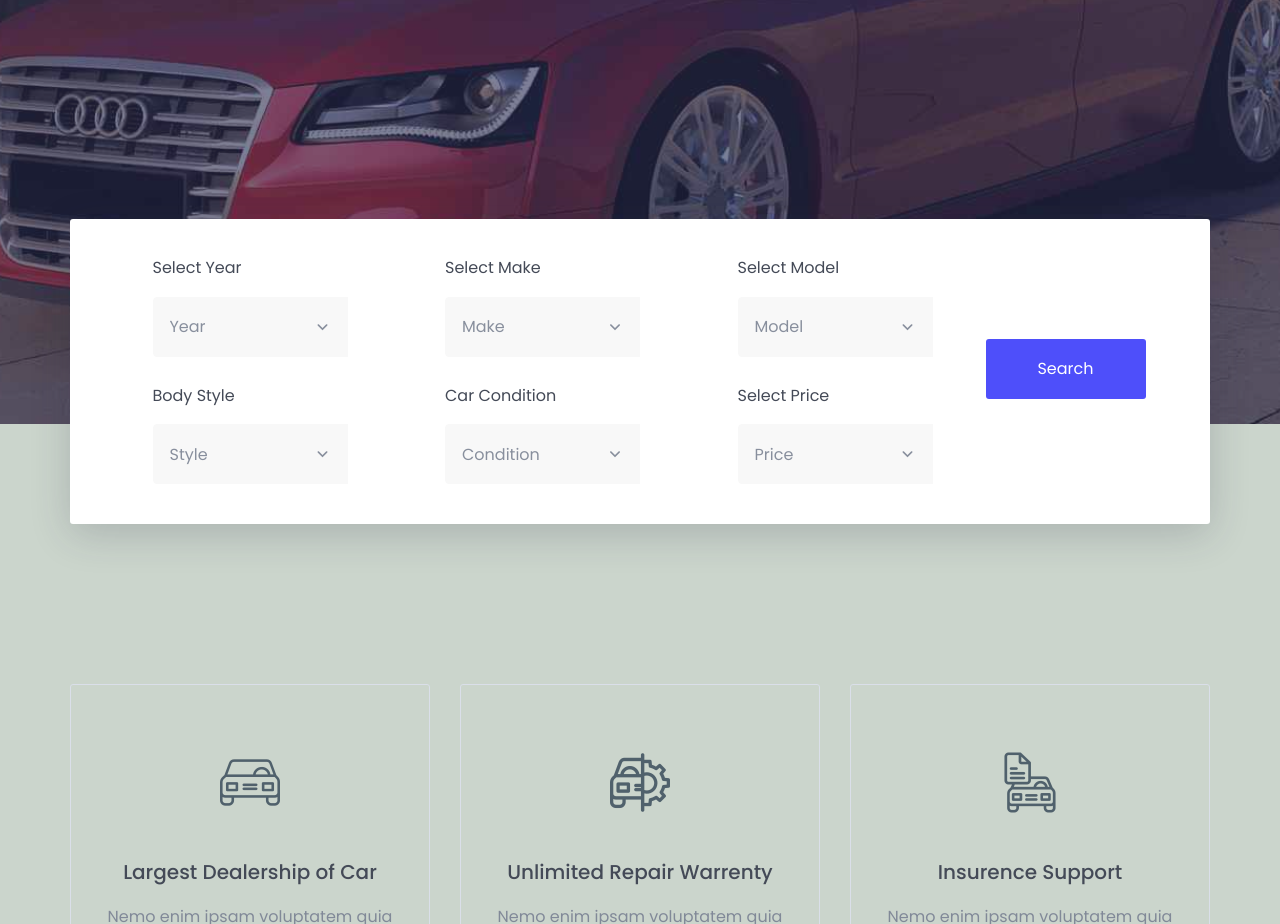
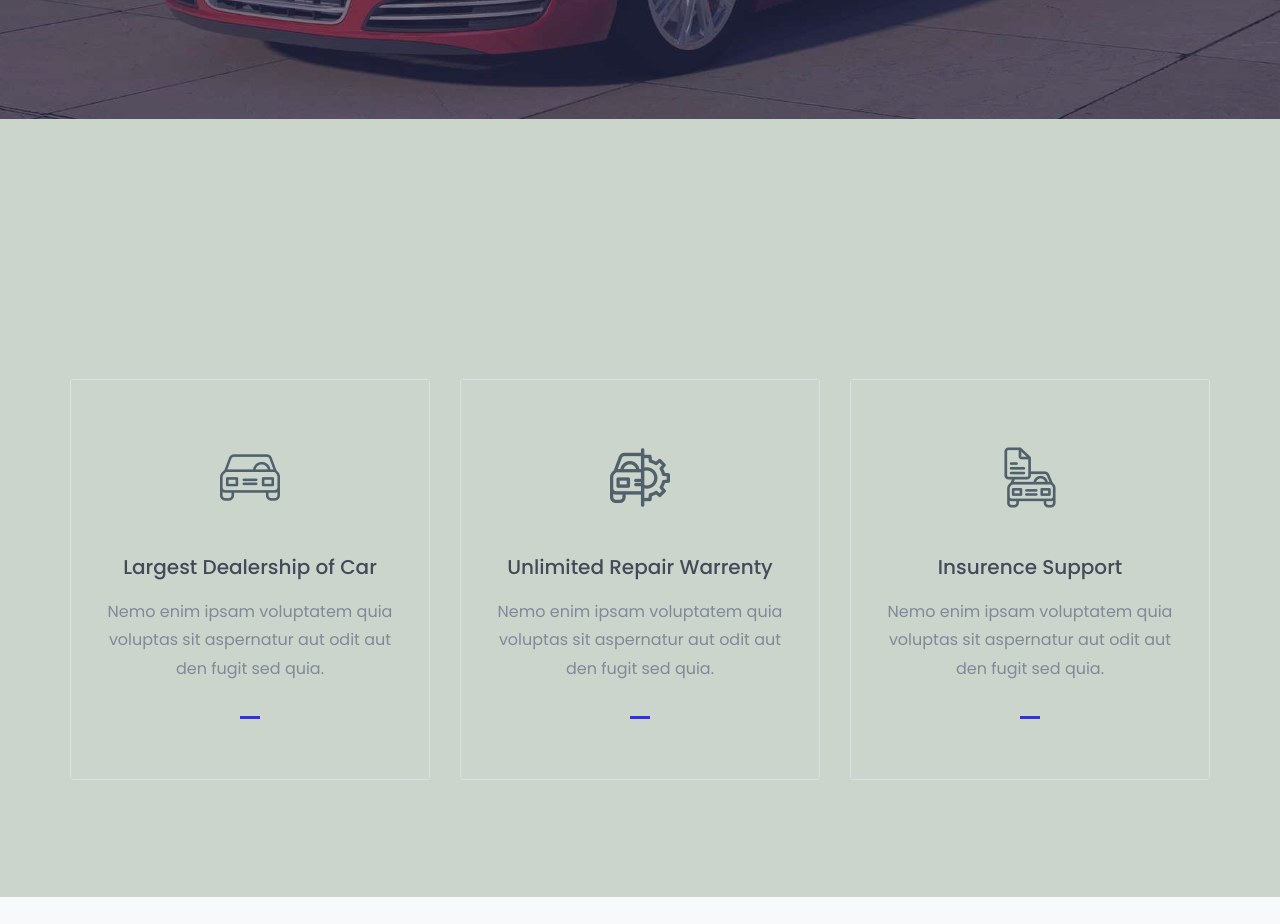
Before and after one commit to Mmabiaa/CarVilla, a plain HTML site: page index.html in a window 1280 px wide. Shown: the part 542-1466 px from the top of the page. Drawn offline with nearby package versions, Linux system fonts and the light colour scheme.

Commit message:
Update index.html

```diff
--- a/index.html
+++ b/index.html
@@ -113,119 +113,7 @@
 				</div>
 			</div>
 
-			<div class="container"">
-				<div class="row">
-					<div class="col-md-12">
-						<div class="model-search-content" >
-							<div class="row">
-								<div class="col-md-offset-1 col-md-2 col-sm-12">
-									<div class="single-model-search">
-										<h2>select year</h2>
-										<div class="model-select-icon">
-											<select class="form-control">
 
-											  	<option value="default">year</option><!-- /.option-->
-
-											  	<option value="2018">2018</option><!-- /.option-->
-
-											  	<option value="2017">2017</option><!-- /.option-->
-											  	<option value="2016">2016</option><!-- /.option-->
-
-											</select><!-- /.select-->
-										</div><!-- /.model-select-icon -->
-									</div>
-									<div class="single-model-search">
-										<h2>body style</h2>
-										<div class="model-select-icon">
-											<select class="form-control">
-
-											  	<option value="default">style</option><!-- /.option-->
-
-											  	<option value="sedan">sedan</option><!-- /.option-->
-
-											  	<option value="van">van</option><!-- /.option-->
-											  	<option value="roadster">roadster</option><!-- /.option-->
-
-											</select><!-- /.select-->
-										</div><!-- /.model-select-icon -->
-									</div>
-								</div>
-								<div class="col-md-offset-1 col-md-2 col-sm-12">
-									<div class="single-model-search">
-										<h2>select make</h2>
-										<div class="model-select-icon">
-											<select class="form-control">
-
-											  	<option value="default">make</option><!-- /.option-->
-
-											  	<option value="toyota">toyota</option><!-- /.option-->
-
-											  	<option value="holden">holden</option><!-- /.option-->
-											  	<option value="maecedes-benz">maecedes-benz.</option><!-- /.option-->
-
-											</select><!-- /.select-->
-										</div><!-- /.model-select-icon -->
-									</div>
-									<div class="single-model-search">
-										<h2>car condition</h2>
-										<div class="model-select-icon">
-											<select class="form-control">
-
-											  	<option value="default">condition</option><!-- /.option-->
-
-											  	<option value="something">something</option><!-- /.option-->
-
-											  	<option value="something">something</option><!-- /.option-->
-											  	<option value="something">something</option><!-- /.option-->
-
-											</select><!-- /.select-->
-										</div><!-- /.model-select-icon -->
-									</div>
-								</div>
-								<div class="col-md-offset-1 col-md-2 col-sm-12">
-									<div class="single-model-search">
-										<h2>select model</h2>
-										<div class="model-select-icon">
-											<select class="form-control">
-
-											  	<option value="default">model</option><!-- /.option-->
-
-											  	<option value="kia-rio">kia-rio</option><!-- /.option-->
-
-											  	<option value="mitsubishi">mitsubishi</option><!-- /.option-->
-											  	<option value="ford">ford</option><!-- /.option-->
-
-											</select><!-- /.select-->
-										</div><!-- /.model-select-icon -->
-									</div>
-									<div class="single-model-search">
-										<h2>select price</h2>
-										<div class="model-select-icon">
-											<select class="form-control">
-
-											  	<option value="default">price</option><!-- /.option-->
-
-											  	<option value="$0.00">$0.00</option><!-- /.option-->
-
-											  	<option value="$0.00">$0.00</option><!-- /.option-->
-											  	<option value="$0.00">$0.00</option><!-- /.option-->
-
-											</select><!-- /.select-->
-										</div><!-- /.model-select-icon -->
-									</div>
-								</div>
-								<div class="col-md-2 col-sm-12">
-									<div class="single-model-search text-center">
-										<button class="welcome-btn model-search-btn" onclick="window.location.href='#'">
-											search
-										</button>
-									</div>
-								</div>
-							</div>
-						</div>
-					</div>
-				</div>
-			</div>
 
 		</section><!--/.welcome-hero-->
 		<!--welcome-hero end -->
```
